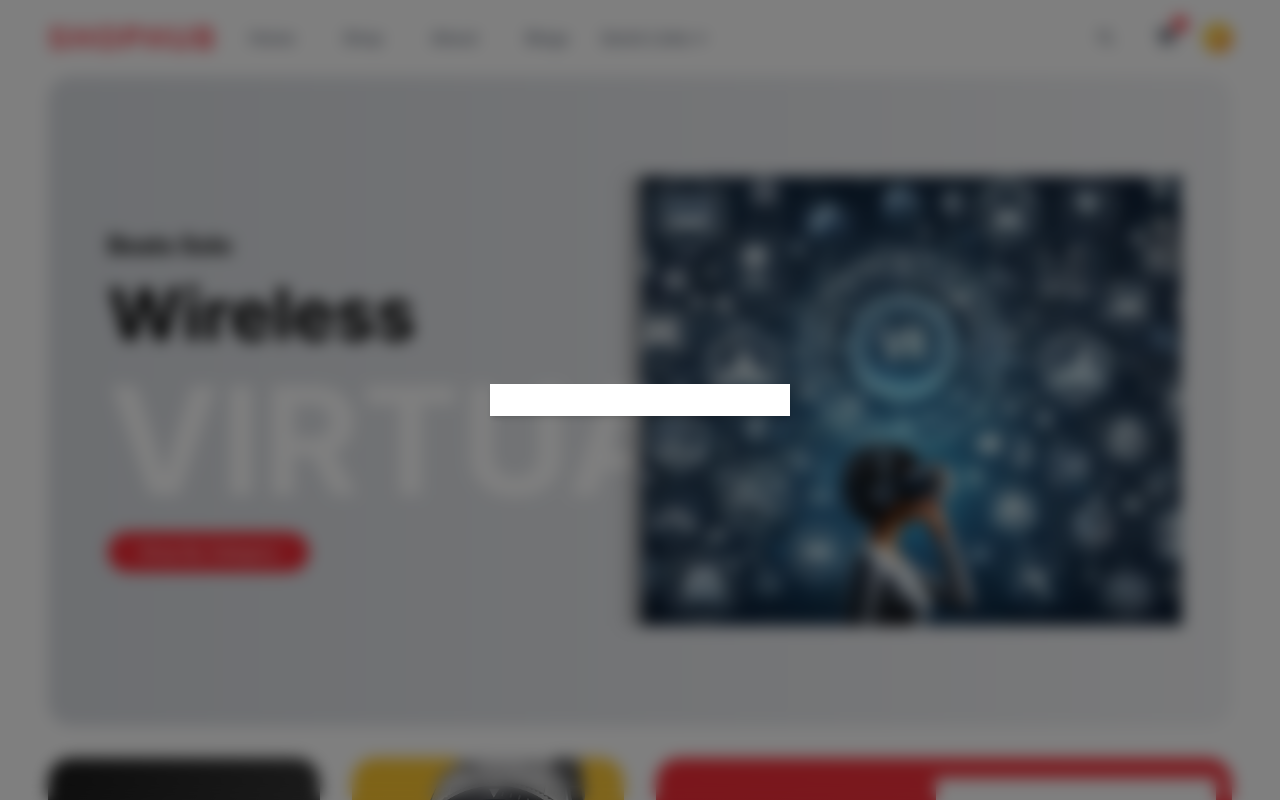
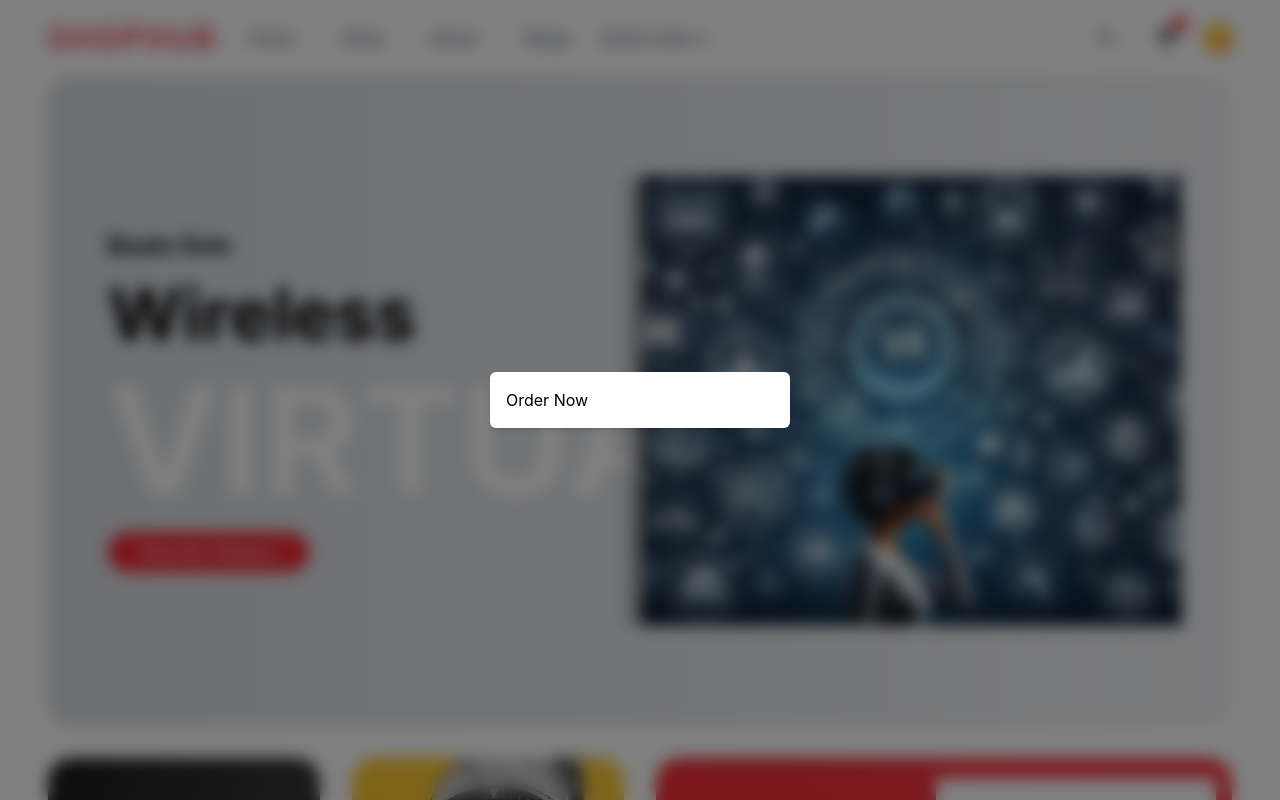
Before and after one commit to kaxadeveloper/Ecommerce, a React (Vite) app: page / in a window 1280 px wide. Shown: the top 800 px of the page. Built offline with nearby package versions, Linux system fonts and the light colour scheme.

Commit message:
add header

```diff
--- a/src/components/Popup/Popup.jsx
+++ b/src/components/Popup/Popup.jsx
@@ -4,8 +4,10 @@ const Popup = ({ orderPopup, setOrderPopup }) => {
     return (
         <div>
             <div className='h-screen w-screen fixed top-0 left-0 bg-black/50 z-50 backdrop-blur-sm'>
-                <div className='w-[300px] fixed top-1/2 left-1/2 -translate-x-1/2 -translate-y-1/2 p-4 shadow-md bg-white dark:bg-gray-900 dark:text-white duration-200'>
-                    <div></div>
+                <div className='w-[300px] fixed top-1/2 left-1/2 -translate-x-1/2 -translate-y-1/2 p-4 shadow-md bg-white dark:bg-gray-900 dark:text-white duration-200 rounded-md'>
+                    <div>
+                        <h1>Order Now</h1>
+                    </div>
                 </div>
             </div>
         </div>
```
